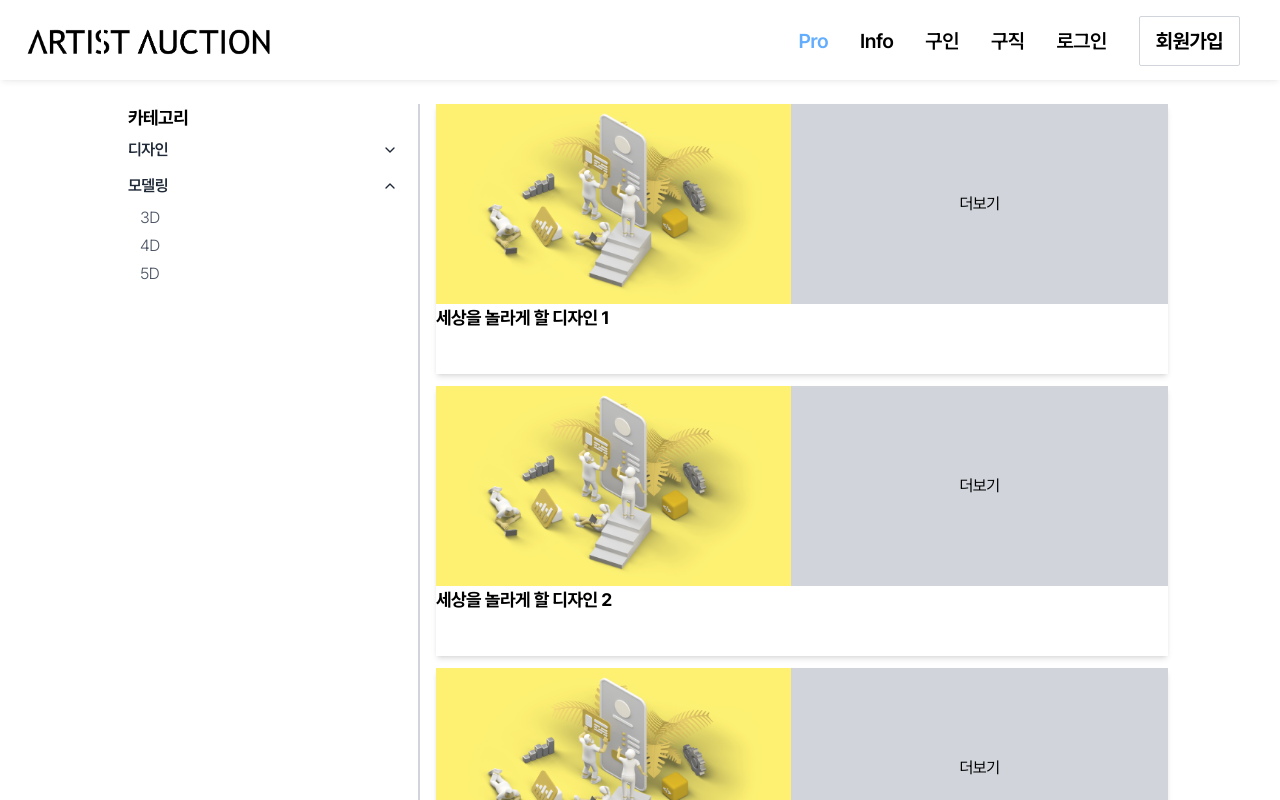
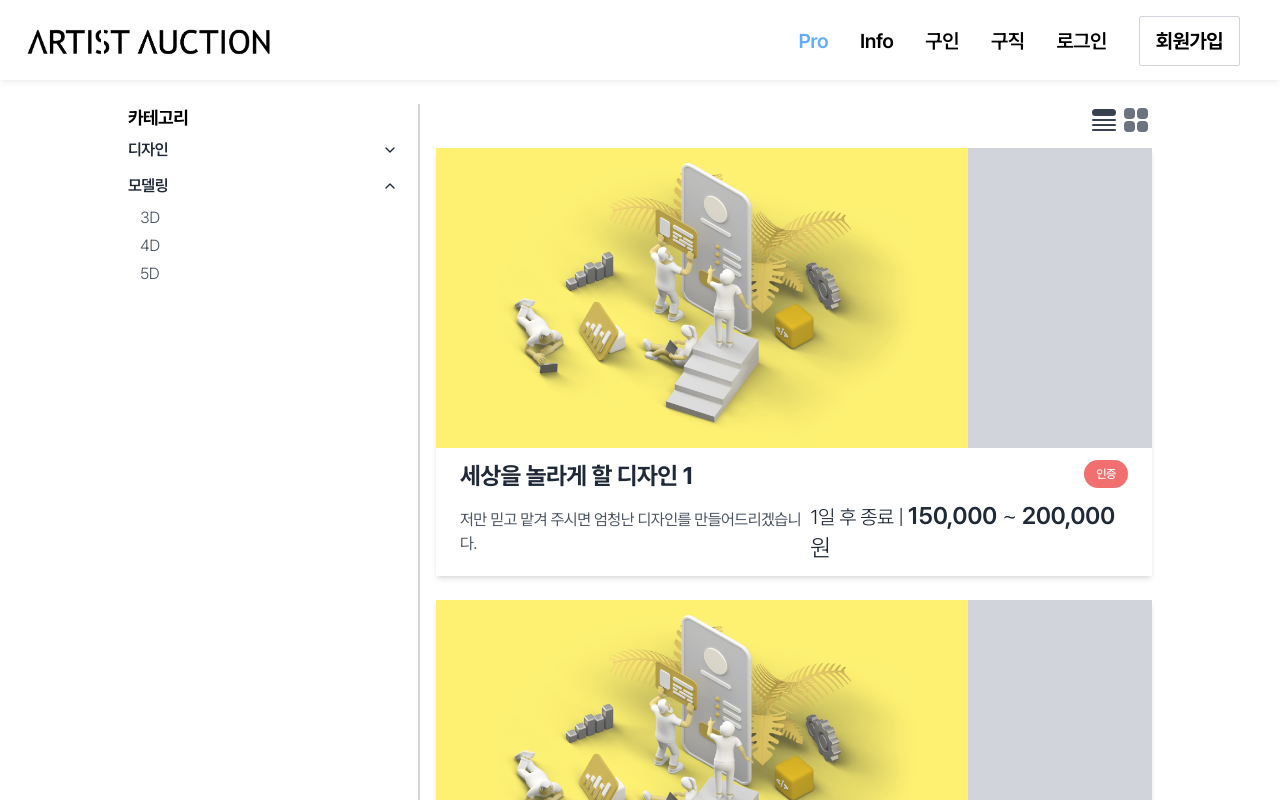
Before and after one commit to woduq1414/artist-auction-frontend, a Next.js app: page /market in a window 1280 px wide. Both pictures are taken after a click on the button "디자인". Shown: the top 800 px of the page. Built offline with nearby package versions, Linux system fonts and the light colour scheme; what tailwindcss-animated would draw is missing.

Commit message:
feat : column list

```diff
--- a/app/_store/useCategory.tsx
+++ b/app/_store/useCategory.tsx
@@ -5,8 +5,10 @@ import fetcher from '../_common/fetcher'
 interface Category {
   categoryList: any[];
   selectedCategory: any;
+  listviewType: string;
   getCategoryList: () => void;
   setSelectedCategory: (selectedCategory: any) => void;
+  setListViewType: (listviewType: string) => void;
 }
 
 
@@ -17,10 +19,10 @@ export const useCategory = create<Category>((set) => ({
     // const res = await fetcher('/category/list');
     // const data = res.json();
     const data = [{
-      id : 1, name: '디자인', list: [{ id: 2, name: '웹 UI/UX' },
+      id: 1, name: '디자인', list: [{ id: 2, name: '웹 UI/UX' },
       { id: 3, name: '앱 UI/UX' }, { id: 4, name: '로고' }]
     }, {
-      id : 8,
+      id: 8,
       name: '모델링', list: [{ id: 5, name: '3D' },
       { id: 6, name: '4D' }, { id: 7, name: '5D' }]
     }
@@ -30,4 +32,6 @@ export const useCategory = create<Category>((set) => ({
   },
   selectedCategory: null,
   setSelectedCategory: (selectedCategory: any) => set({ selectedCategory }),
+  listviewType: 'column',
+  setListViewType: (listviewType: string) => set({ listviewType })
 }))
--- a/app/market/page.tsx
+++ b/app/market/page.tsx
@@ -5,9 +5,12 @@ import Link from "next/link";
 import { useCategory } from "../_store/useCategory";
 import { useEffect } from "react";
 
+import { Squares2X2Icon } from "@heroicons/react/24/solid";
+import { QueueListIcon } from "@heroicons/react/24/solid";
+
 function CategoryListContainer(): JSX.Element {
 
-  const { categoryList, getCategoryList, selectedCategory, setSelectedCategory } = useCategory();
+  const { categoryList, getCategoryList, selectedCategory, setSelectedCategory, listviewType, setListViewType } = useCategory();
   useEffect(() => {
     getCategoryList();
   }, [])
@@ -91,25 +94,49 @@ function CategoryListContainer(): JSX.Element {
 }
 
 function CategoryItemContainer(): JSX.Element {
-  const { selectedCategory } = useCategory();
+  const { selectedCategory, listviewType } = useCategory();
 
   return (
     <div className="w-full ">
       {selectedCategory !== null && (
-        <div className="flex flex-col w-full gap-3 ml-4">
+        <div className={`flex  w-full gap-6 py-3 pl-4
+        ${listviewType === 'column' ? 'flex-col' : 'flex-wrap'}
+        `}>
           {[1, 2, 3, 4, 5].map((item: any) => {
             return (
-              <div className="w-full  h-[270px] shadow-md">
-                <div className="h-[200px] flex flex-row">
-                  <img src={'/images/sample-pf.jpg'} alt='samplepf' className="h-[200px] w-[355px] flex-shrink-0" />
+              <div className="w-full shadow-md">
+                <div className="h-[300px] flex flex-row">
+                  <img src={'/images/sample-pf.jpg'} alt='samplepf' className="h-[300px] w-[532px] flex-shrink-0" />
                   <div className="flex items-center justify-center flex-grow h-full bg-gray-300">
                     <div className="">
-                      더보기
+
                     </div>
                   </div>
                 </div>
-                <div className="h-[20px] ">
-                  <div className="text-lg font-bold">{`세상을 놀라게 할 ${selectedCategory.name} ${item}`}</div>
+                <div className="px-6 py-3 ">
+                  <div>
+                  </div>
+                  <div className="flex flex-row justify-between">
+                    <div className="text-2xl font-bold text-gray-800">{`세상을 놀라게 할 ${selectedCategory.name} ${item}`}</div>
+                    <div>
+                      <span className="inline-flex items-center gap-x-1.5 py-1.5 px-3 rounded-full text-xs font-medium bg-primary-light text-white ">인증</span>
+                    </div>
+                  </div>
+
+                  <div className="flex flex-row items-center justify-between mt-2">
+                    <div className="text-gray-600">
+                      {`저만 믿고 맡겨 주시면 엄청난 ${selectedCategory.name}를 만들어드리겠습니다.`}
+                    </div>
+                    <div>
+                      <span className="text-xl font-light text-gray-800">{`1일 후 종료`}</span>
+                      <span className="text-xl font-light text-gray-800">{` | `}</span>
+                      <span className="text-2xl font-semibold text-gray-800">{`150,000`}</span>
+                      <span className="text-2xl font-light text-gray-800">{` ~ `}</span>
+                      <span className="text-2xl font-semibold text-gray-800">{`200,000`}</span>
+                      <span className="text-2xl font-light text-gray-800">{`원`}</span>
+                    </div>
+                  </div>
+
 
                 </div>
               </div>
@@ -129,7 +156,7 @@ export default function Market() {
 
   // const data = await Data();
   // console.log(data);
-
+  const { listviewType, setListViewType } = useCategory();
   return (
     <main className="w-[80%] h-full mx-auto mt-20 md:mt-16  flex flex-col">
       {/* <div className="mx-auto mt-6 text-4xl font-bold">
@@ -144,6 +171,26 @@ export default function Market() {
           </div>
         </div>
         <div className="w-full ml-5 border-l-2 border-gray-300">
+          <div className="flex flex-row justify-between w-full">
+            <div>
+
+            </div>
+            <div className="flex flex-row">
+              <QueueListIcon className={`w-8 h-8 ${listviewType === 'column' ? 'text-gray-700' : 'text-gray-500'} cursor-pointer`} onClick={
+                () => {
+                  setListViewType('column')
+                }
+
+              } />
+              <Squares2X2Icon className={`w-8 h-8 ${listviewType === 'grid' ? 'text-gray-700' : 'text-gray-500'} cursor-pointer`} onClick={
+                () => {
+                  setListViewType('grid')
+                }
+
+              }/>
+
+            </div>
+          </div>
           <CategoryItemContainer />
         </div>
       </div>
```
